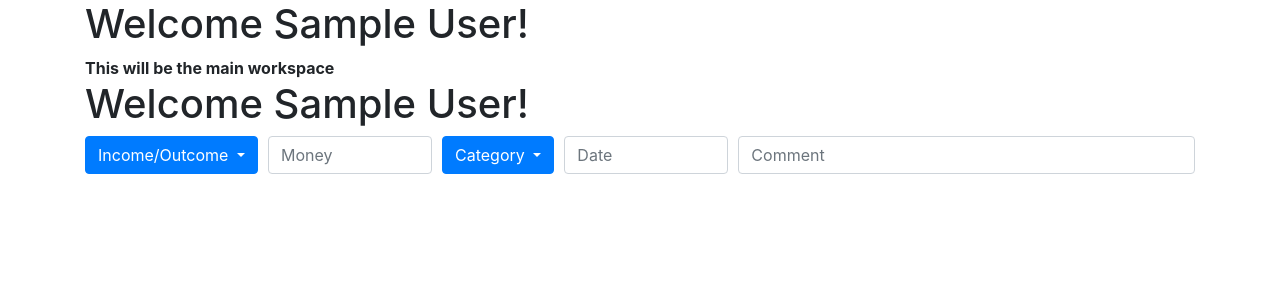
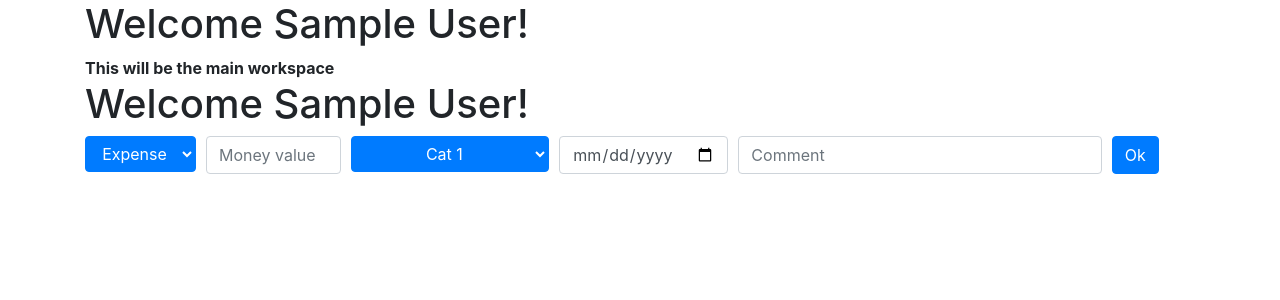
Before and after one commit to mign0n/super_budget, a Flask app: page / in a window 1280 px wide. Shown: the top 300 px of the page. Run offline with Flask 2, Linux system fonts and the light colour scheme; the visitor is signed in with stand-in values (Sample User, id 1); data comes from the database, SQL or seed files in the repository; some libraries are stand-ins or nearby versions.

Commit message:
Added minimal processing of the transaction form.

```diff
--- /dev/null
+++ b/webapp/main/forms.py
@@ -0,0 +1,37 @@
+from flask_wtf import FlaskForm
+from wtforms import DateField, SelectField, StringField, SubmitField
+from wtforms.validators import DataRequired
+
+
+class TransactionForm(FlaskForm):
+    value = StringField(validators=[DataRequired()],
+                        render_kw={"class": "form-control",
+                                   "placeholder": "Money value"
+                                   }
+                        )
+    date = DateField(validators=[DataRequired()],
+                     format='%d.%m.%Y',
+                     render_kw={"class": "form-control",
+                                "placeholder": "dd.mm.yyyy"
+                                }
+                     )
+    comment = StringField(render_kw={"class": "form-control",
+                                     "placeholder": "Comment"
+                                     }
+                          )
+    submit = SubmitField('Ok', render_kw={"class": "btn btn-primary"})
+    is_income = SelectField(choices=[('', 'Expense'), (True, 'Income')],
+                            coerce=bool,
+                            render_kw={"class": "btn btn-primary dropdown-toggle",
+                                       "data-toggle": "dropdown",
+                                       "aria-haspopup": "true",
+                                       "aria-expanded": "false"
+                                       }
+                            )
+    category = SelectField(choices=['Cat 1', 'Cat 2', 'Add new category...'],
+                           render_kw={"class": "btn btn-primary dropdown-toggle",
+                                      "data-toggle": "dropdown",
+                                      "aria-haspopup": "true",
+                                      "aria-expanded": "false"
+                                      }
+                           )
--- a/webapp/main/views.py
+++ b/webapp/main/views.py
@@ -1,6 +1,7 @@
-from flask import Blueprint, redirect, render_template, url_for
+from flask import Blueprint, flash, redirect, render_template, url_for
 from flask_login import current_user
 
+from webapp.main.forms import TransactionForm
 
 bp = Blueprint('main', __name__, url_prefix=None)
 
@@ -11,4 +12,20 @@ def index():
         return redirect(url_for('user.login'))
     username = current_user.name
     title = f"Welcome {username}!"
-    return render_template('main/index.html', title=title)
+    form = TransactionForm()
+    return render_template('main/index.html', title=title, form=form)
+
+
+@bp.route('/transaction', methods=['POST'])
+def transaction():
+    form = TransactionForm()
+    is_income = form.is_income.data
+    value = form.value.data
+    category = form.category.data
+    date = form.date.data
+    comment = form.comment.data
+
+    flash(f"Data was write successfully. "
+          f"Is income: {is_income}; money: {value}; "
+          f"category: {category}; date: {date}; {comment}")
+    return redirect(url_for('main.index'))
--- a/webapp/templates/main/index.html
+++ b/webapp/templates/main/index.html
@@ -16,39 +16,26 @@
   {% endwith %}
 
   <div>
-    <form>
+    <form action="{{ url_for('main.transaction') }}" method="POST">
+      {{ form.hidden_tag() }}
       <div class="form-row">
-        <div class="col-auto">
-          <div class="dropdown">
-            <button class="btn btn-primary dropdown-toggle" type="button" id="dropdownMenuButton1" data-toggle="dropdown" aria-haspopup="true" aria-expanded="false">
-              Income/Outcome
-            </button>
-            <div class="dropdown-menu" aria-labelledby="dropdownMenuButton">
-              <a class="dropdown-item" href="#">Income</a>
-              <a class="dropdown-item" href="#">Outcome</a>
-            </div>
-          </div>
+        <div class="col-md-auto">
+          {{ form.is_income }}
         </div>
         <div class="col">
-          <input type="text" class="form-control" placeholder="Money">
+          {{ form.value }}
         </div>
         <div class="col-auto">
-          <div class="dropdown">
-            <button class="btn btn-primary dropdown-toggle" type="button" id="dropdownMenuButton2" data-toggle="dropdown" aria-haspopup="true" aria-expanded="false">
-              Category
-            </button>
-            <div class="dropdown-menu" aria-labelledby="dropdownMenuButton">
-              <a class="dropdown-item" href="#">Category 1</a>
-              <a class="dropdown-item" href="#">Category 2</a>
-              <a class="dropdown-item" href="#">Add new category...</a>
-            </div>
-          </div>
+          {{ form.category }}
         </div>
         <div class="col">
-          <input type="text" class="form-control" placeholder="Date">
+          {{ form.date }}
         </div>
-        <div class="col-md-5">
-          <input type="text" class="form-control" placeholder="Comment">
+        <div class="col-md-4">
+          {{ form.comment }}
+        </div>
+        <div class="col-md-1">
+          {{ form.submit }}
         </div>
       </div>
     </form>
```
